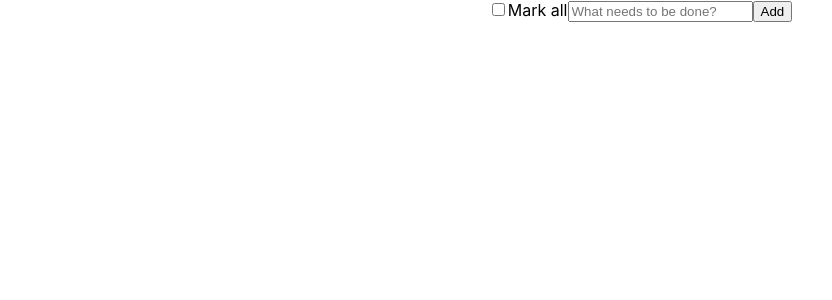
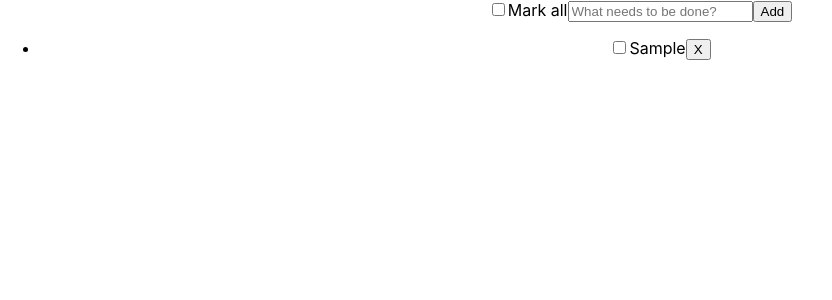
Before and after one commit to ozlemezgi/todo-app, a React (Create React App) app: page / in a window 1280 px wide. Both pictures are taken after typing "Sample" into the empty fields and a click on the button "Add". Shown: the top 300 px of the page, without its empty margins (0-832 px from the left). Built offline with nearby package versions, Linux system fonts and the light colour scheme.

Commit message:
to-do'ların listelenmesi

```diff
--- a/src/components/Todo/List/index.js
+++ b/src/components/Todo/List/index.js
@@ -1,9 +1,28 @@
 import React from 'react'
 
-function List() {
+function List({toDos}) {
   return (
     <div>
+       <ul>
 
+
+
+       {toDos.map((toDo, i) => (
+          <li key={i}>
+            {/* Checkbox */}
+            <input property="done" className="toggle" type="checkbox" />
+            {/* toDos */}
+            {toDo.task}
+            {/* x butonu */}
+            <button className="destroy" mv-action="delete(todo)">X</button>
+          </li>
+        ))}
+
+
+
+
+
+       </ul>
     </div>
   )
 }
--- a/src/components/Todo/index.js
+++ b/src/components/Todo/index.js
@@ -19,7 +19,7 @@ useEffect(()=>{
   return (
     <div>
         <Header addToDo={setToDos} toDos={toDos}/>
-        <List/>
+        <List toDos={toDos} />
         <Footer/>
     </div>
   )
```
